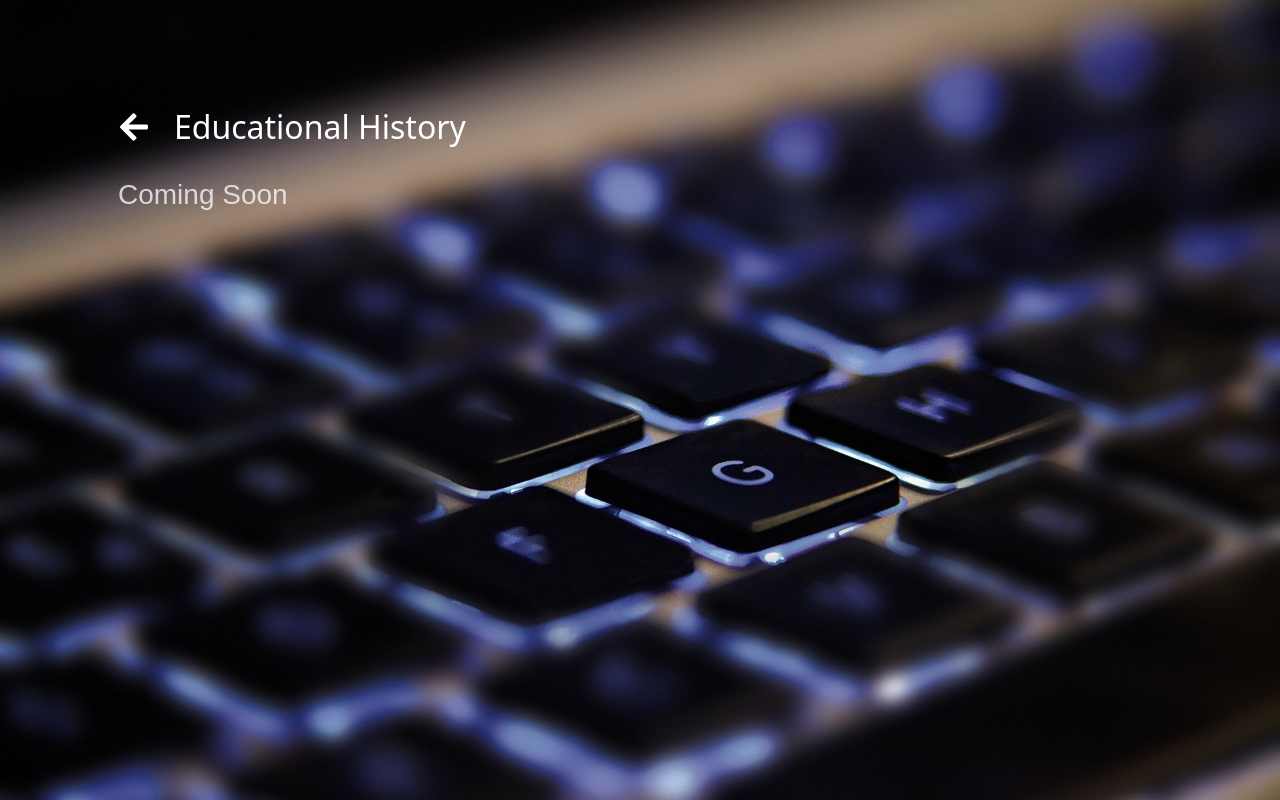
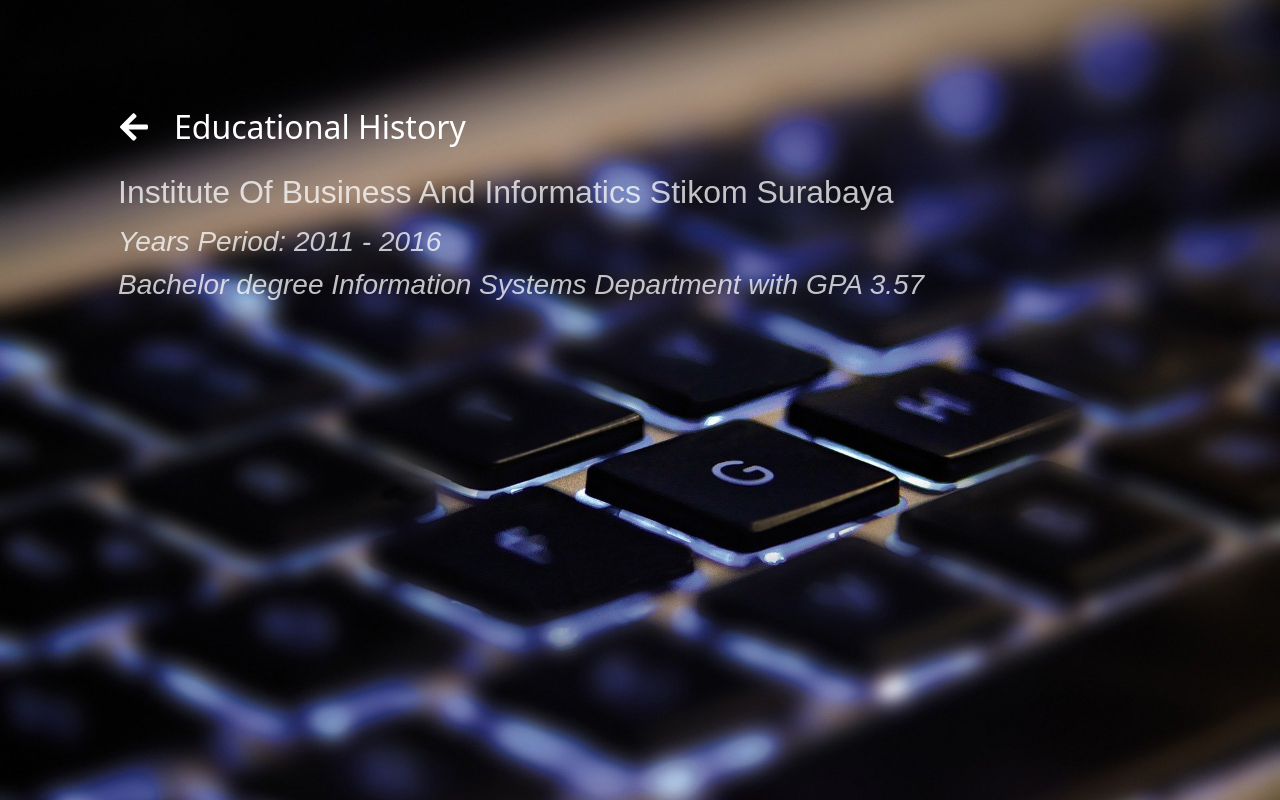
Before and after one commit to frasnym/Portofolio-ReactJS, a React (Create React App) app: page /#/education in a window 1280 px wide. Built offline with nearby package versions, Linux system fonts and the light colour scheme; a web font is replaced by a local one.

Commit message:
Education Page Content

```diff
--- a/src/containers/AboutPage/index.js
+++ b/src/containers/AboutPage/index.js
@@ -18,8 +18,8 @@ export default function AboutPage() {
 							programming and enjoy developing new things.
 						</p>
 						<p>
-							Currently, I am looking for a Backend Developer
-							role.
+							Currently, I am looking for a Backend Developer role
+							(on-site or remote).
 						</p>
 					</Col>
 				</Row>
--- a/src/containers/EducationPage/index.js
+++ b/src/containers/EducationPage/index.js
@@ -13,7 +13,16 @@ export default function EducationPage() {
 						<PageTitle title="Educational History" />
 					</Col>
 					<Col md={12} className="content pt-3">
-						<p>Coming Soon</p>
+						<h2>
+							Institute Of Business And Informatics Stikom
+							Surabaya
+						</h2>
+						<i>Years Period: 2011 - 2016</i>
+						<br />
+						<i>
+							Bachelor degree Information Systems Department with{" "}
+							<b>GPA 3.57</b>
+						</i>
 					</Col>
 				</Row>
 			</Container>
```
